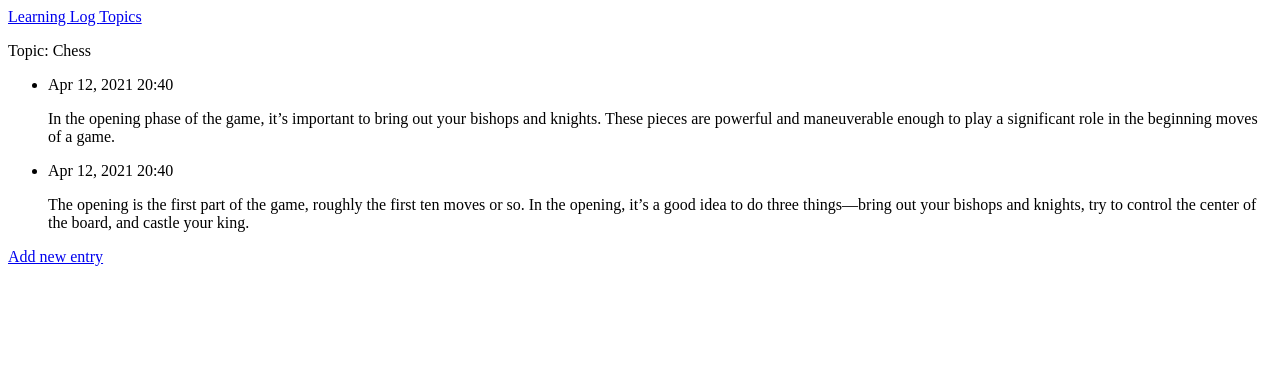
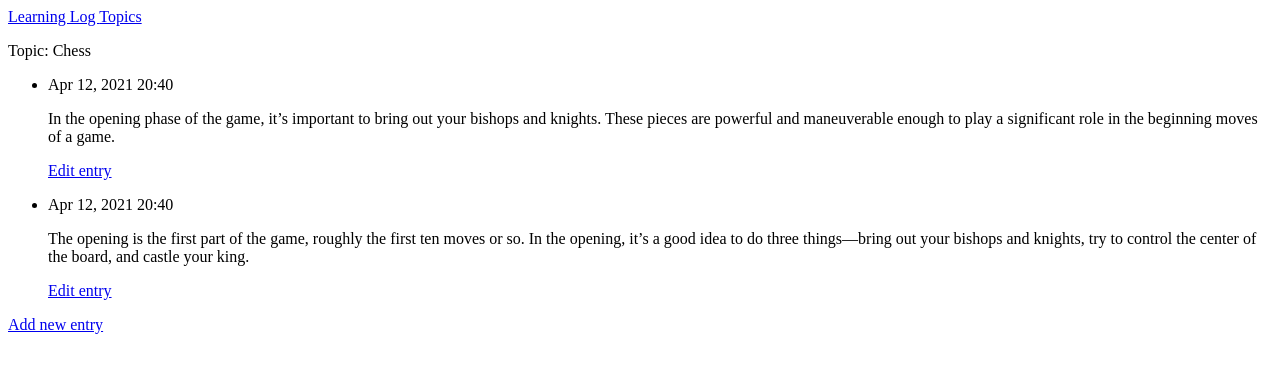
Before and after one commit to DrewBrumbach/Django, a Django app: page /topics/1/ in a window 1280 px wide. Shown: the top 373 px of the page. Run offline with Django 3.2, Linux system fonts and the light colour scheme; data comes from the database, SQL or seed files in the repository; both versions use the stored data as it was after the commit.

Commit message:
edit entries

```diff
--- a/MainApp/templates/MainApp/topic.html
+++ b/MainApp/templates/MainApp/topic.html
@@ -7,7 +7,10 @@
     {% for entry in entries %}
     <li>
         <p> {{entry.date_added|date:'M d, Y H:i' }} </p>
-        <p> {{entry.text|linebreaks }}</p>
+        <p> {{entry.text | linebreaks }}</p>
+        <p>
+            <a href="{% url 'MainApp:edit_entry' entry.id %}">Edit entry</a>
+        </p>
     </li>
     {% empty %}
     <li> There are no entries for this topic yet. </li>
--- a/MainApp/urls.py
+++ b/MainApp/urls.py
@@ -9,5 +9,6 @@ urlpatterns = [
     path('topics', views.topics, name='topics'),
     path('topics/<int:topic_id>/', views.topic, name='topic'),
     path('new_topic/', views.new_topic, name='new_topic'),
-    path('new_entry/<int:topic_id>/', views.new_entry, name='new_entry')
+    path('new_entry/<int:topic_id>/', views.new_entry, name='new_entry'),
+    path('edit_entry/<int:entry_id>/', views.edit_entry, name='edit_entry')
 ]
--- a/MainApp/views.py
+++ b/MainApp/views.py
@@ -1,5 +1,5 @@
 from django.shortcuts import render, redirect
-from .models import Topic
+from .models import Topic, Entry
 from .forms import TopicForm, EntryForm
 
 # Create your views here.
@@ -56,3 +56,18 @@ def new_entry(request, topic_id):
 
     context = {'form': form, 'topic': topic}
     return render(request, 'MainApp/new_entry.html', context)
+
+
+def edit_entry(request, entry_id):
+    entry = Entry.objects.get(id=entry_id)  #gives particular instance of entry
+    topic = entry.topic
+    if request.method != 'POST':  #meaning method is GET, loading data
+        form = EntryForm(instance=entry)
+    else:
+        form = EntryForm(instance=entry, data=request.POST)
+        if form.is_valid():
+            form.save()
+            return redirect('MainApp:topic', topic_id=topic.id)
+
+    context = {'entry': entry, 'topic': topic, 'form': form}
+    return render(request, 'MainApp/edit_entry.html', context)
```
Also changed, not shown: MainApp/templates/MainApp/edit_entry.html (added, +17 -0 lines), db.sqlite3.
